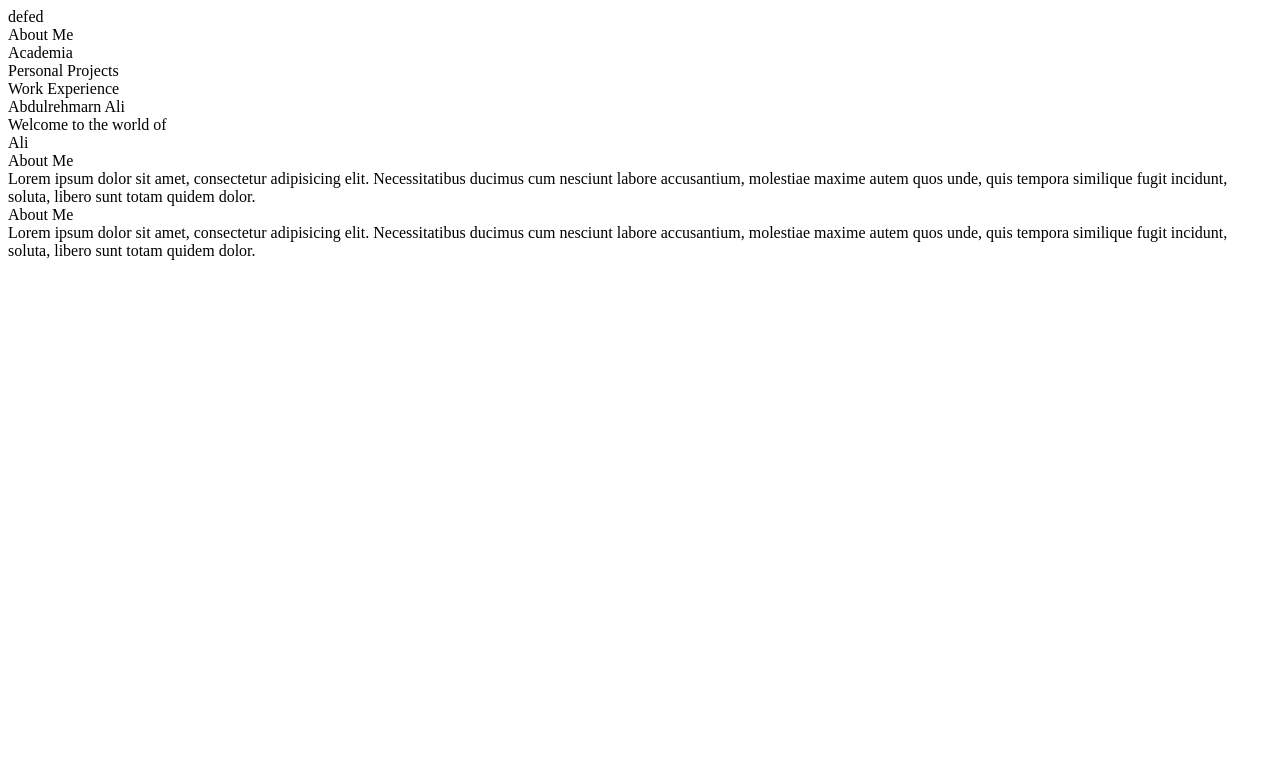
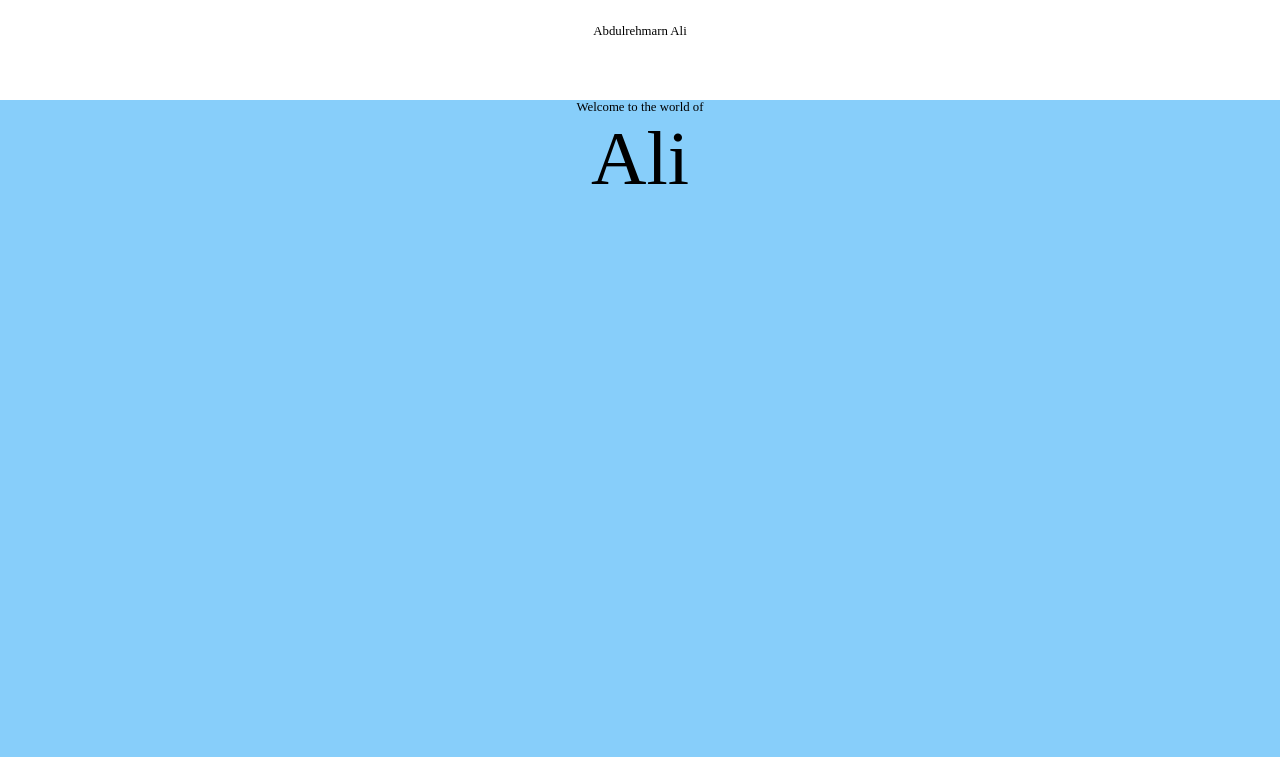
Before and after one commit to spyro254/my_personal_website, a plain HTML site: page index.html in a window 1280 px wide. Shown: the top 757 px of the page. Drawn offline with Linux system fonts and the light colour scheme.

Commit message:
Recovery - base.css base.css is now style.css

```diff
--- a/assets/style.css
+++ b/assets/style.css
@@ -0,0 +1,131 @@
+body {
+  margin: 0;
+  padding: 0;
+}
+.page {
+  background-color: #dddfff;
+  width: 100%;
+  /* min-height: 100vh; */
+  display: grid;
+}
+
+.heading {
+  width: 100%;
+  height: 100px;
+  background-color: #fff;
+  margin: 0;
+  top: 0;
+  position: sticky;
+  transition: ease-in-out 0.4s;
+}
+
+.heading > span {
+  font-size: 0.8em;
+  margin: 24px 8%;
+  display: block;
+  text-align: center;
+  transition: ease-out 0.3s;
+  transition-delay: 0.1s;
+}
+
+.page-overlay {
+  background-color: rgba(0,0,0,0.7);
+  display: none;
+  position: fixed;
+  z-index: 19;
+  width: 100%;
+  height: 100%;
+  transition: ease-in-out 0.2s;
+}
+
+.page-overlay--hide {
+  display: none;
+}
+
+.page-overlay--show {
+  display: block;
+}
+
+.btm-nav {
+  width: 84%;
+  height: 320px;
+  position: fixed;
+  bottom: -280px;
+  background-color: #158799;
+  z-index: 20;
+  margin: 0 8%;
+  padding: 0;
+  transition: ease-in-out 0.2s;
+  border-radius: 4px 4px 0 0;
+  display: grid;
+  grid-template-rows: 1fr 1fr;
+  grid-template-columns: 1fr 1fr;
+  grid-gap: 5px;
+}
+
+.btm-nav--closed {
+  bottom: -280px;
+  margin: 0 8%;
+}
+
+.btm-nav--open {
+  bottom: 0;
+  margin-bottom: 40px;
+}
+
+.nav-toggle {
+  width: 84%;
+  height: 40px;
+  position: fixed;
+  bottom: 0;
+  margin: 0;
+  background-color: #f59000;
+  z-index: 21;
+  box-sizing: border-box;
+  border-top: 2px white solid;
+}
+
+.nav-box {
+  background-color: red;
+}
+
+#_nav-box--tl {
+  grid-row: 1/2;
+  grid-column: 1/2;
+}
+
+#_nav-box--tr {
+  grid-row: 1/2;
+  grid-column: 2/3;
+}
+
+#_nav-box--bl {
+  grid-row: 2/3;
+  grid-column: 1/2;
+}
+
+#_nav-box--br {
+  grid-row: 2/3;
+  grid-column: 2/3;
+}
+.card {
+  width: 100%;
+  min-height: 100vh;
+  background-color: lightskyblue;
+  margin: 0;
+}
+
+.card__heading {
+  width: 100%;
+  height: 32px;
+}
+
+.card__name--small {
+  font-size: 0.8em;
+  text-align: center;
+}
+
+.card__name--large {
+  font-size: 4.8em;
+  text-align: center;
+}
--- a/index.html
+++ b/index.html
@@ -4,7 +4,7 @@
   <meta charset="UTF-8">
   <meta name="viewport" content="width=device-width, initial-scale=1.0">
   <meta http-equiv="X-UA-Compatible" content="ie=edge">
-  <link rel="stylesheet" href="assets/base.css">
+  <link rel="stylesheet" href="assets/style.css">
   <title>Document</title>
 </head>
 <body>
```
